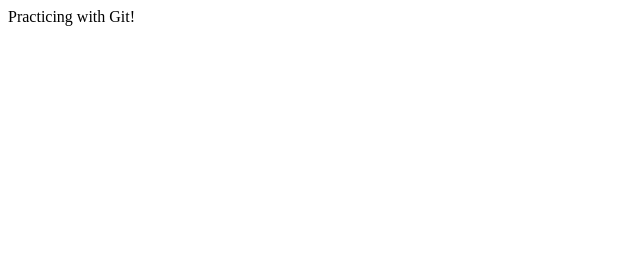
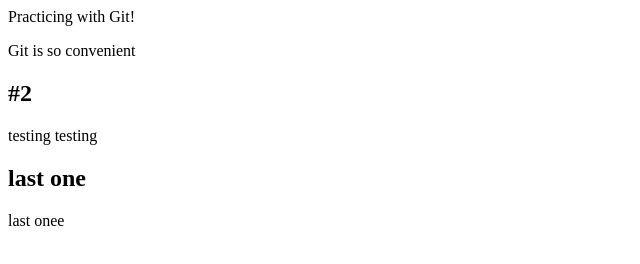
Before and after one commit to vivianhuang130/textfronstday, a plain HTML site: page index.html in a window 1280 px wide. Shown: the whole page, without its empty margins (0-640 px from the left). Drawn offline with Linux system fonts and the light colour scheme.

Commit message:
added something

```diff
--- a/index.html
+++ b/index.html
@@ -6,6 +6,10 @@
   </head>
   <body
       <h1>Practicing with Git!</h1>
-
+        <p>Git is so convenient</p>
+      <h2>#2</h2>
+        <p>testing testing</p>
+      <h2>last one</h2>
+        <p>last onee</p>
   </body>
 </html>
```
